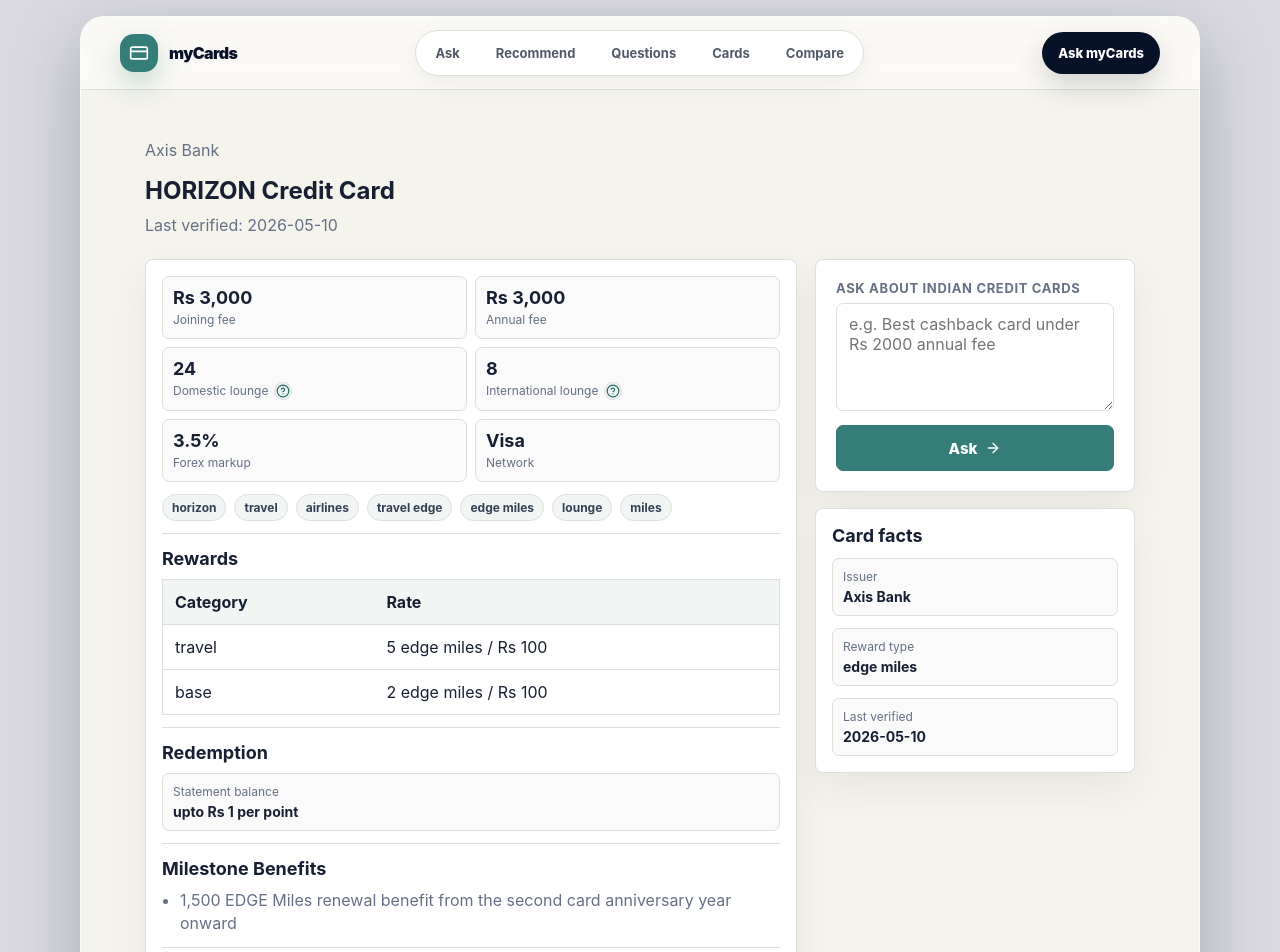
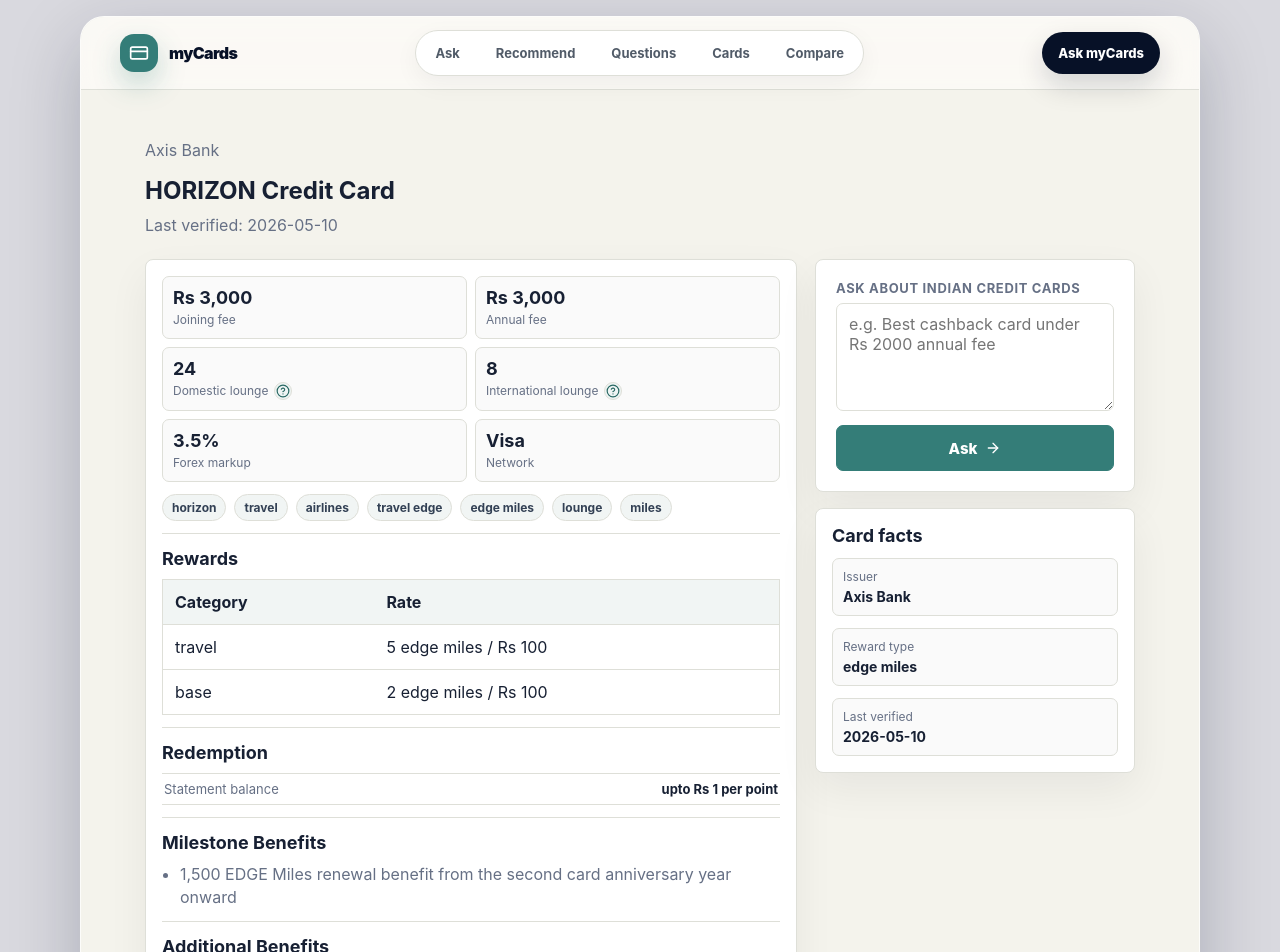
Before and after one commit to nrj1007/simplify-cards, a Next.js app: page /cards/axis-horizon in a window 1280 px wide. Shown: the top 952 px of the page. Built offline with nearby package versions, Linux system fonts and the light colour scheme.

Commit message:
Add Annual cap column to Axis Atlas redemption tables

```diff
--- a/app/cards/[id]/page.tsx
+++ b/app/cards/[id]/page.tsx
@@ -120,6 +120,12 @@
 function formatTatDays(value: number | undefined) {
   if (typeof value !== "number") return "-";
   return `${value} day${value === 1 ? "" : "s"}`;
+}
+
+function formatAnnualCap(group?: string) {
+  if (group === "Group A") return "30,000 EDGE Miles";
+  if (group === "Group B") return "120,000 EDGE Miles";
+  return "-";
 }
 
 function DetailList({ items, className }: { items?: string[]; className?: string }) {
@@ -313,9 +319,9 @@
             <section className="detail-section">
               <h2>Redemption</h2>
               {redemptions.length > 0 ? (
-                <div className="info-grid">
+                <div className="redemption-values">
                   {redemptions.map(([label, value]) => (
-                    <div className="info-row" key={label}>
+                    <div className="redemption-value-row" key={label}>
                       <span>{label}</span>
                       <strong>{valueLabel(label, value, card.rewardType)}</strong>
                     </div>
@@ -332,6 +338,7 @@
                         <th>Programme</th>
                         <th>Ratio</th>
                         {showAirlineGroup && <th>Group</th>}
+                        {showAirlineGroup && <th>Annual cap</th>}
                         {showAirlineTat && <th>TAT</th>}
                       </tr>
                     </thead>
@@ -342,6 +349,7 @@
                           <td>{partner.programme}</td>
                           <td>{partner.ratio}</td>
                           {showAirlineGroup && <td>{partner.group || "-"}</td>}
+                          {showAirlineGroup && <td>{formatAnnualCap(partner.group)}</td>}
                           {showAirlineTat && <td>{formatTatDays(partner.tatDays)}</td>}
                         </tr>
                       ))}
@@ -359,6 +367,7 @@
                         <th>Programme</th>
                         <th>Ratio</th>
                         {showHotelGroup && <th>Group</th>}
+                        {showHotelGroup && <th>Annual cap</th>}
                         {showHotelTat && <th>TAT</th>}
                       </tr>
                     </thead>
@@ -369,6 +378,7 @@
                           <td>{partner.programme}</td>
                           <td>{partner.ratio}</td>
                           {showHotelGroup && <td>{partner.group || "-"}</td>}
+                          {showHotelGroup && <td>{formatAnnualCap(partner.group)}</td>}
                           {showHotelTat && <td>{formatTatDays(partner.tatDays)}</td>}
                         </tr>
                       ))}
--- a/app/globals.css
+++ b/app/globals.css
@@ -2481,6 +2481,35 @@
   transform: translateY(-4px) scale(1.02);
 }
 
+/* Redemption values list */
+.redemption-values {
+  display: grid;
+}
+
+.redemption-value-row {
+  align-items: baseline;
+  border-bottom: 1px solid var(--line);
+  display: flex;
+  font-size: 13px;
+  gap: 12px;
+  justify-content: space-between;
+  padding: 7px 2px;
+}
+
+.redemption-value-row:first-child {
+  border-top: 1px solid var(--line);
+}
+
+.redemption-value-row span {
+  color: var(--muted);
+  flex-shrink: 0;
+}
+
+.redemption-value-row strong {
+  font-size: 13px;
+  text-align: right;
+}
+
 /* Reward calculator */
 .calc-intro {
   font-size: 13px;
```
